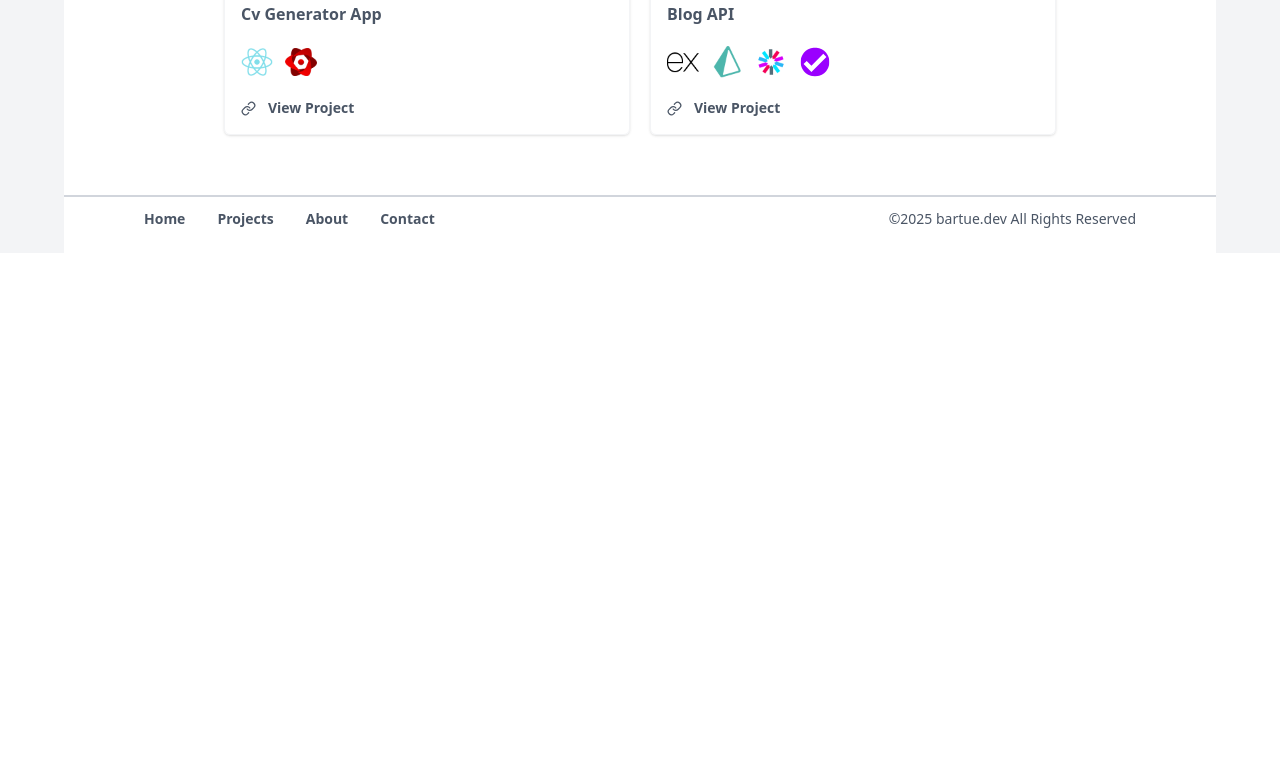
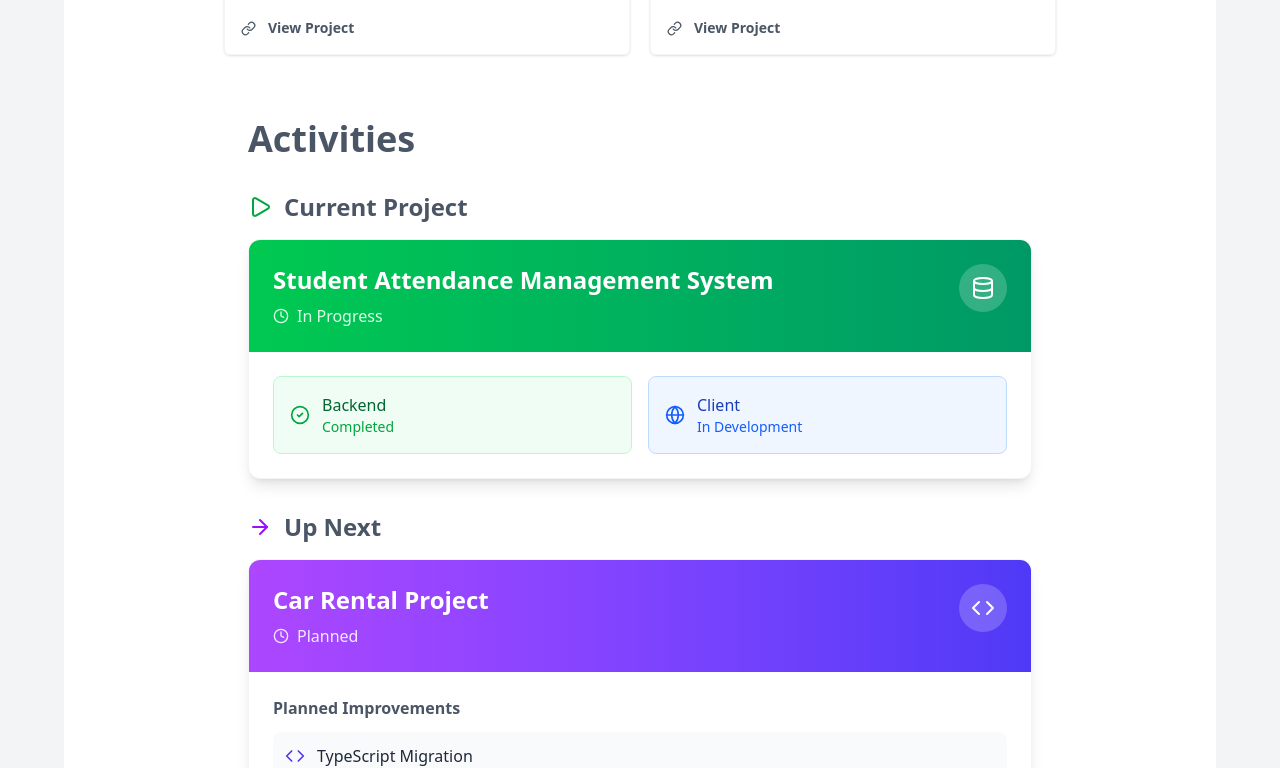
Before and after one commit to bartue-dev/portfolio-GUI, a React (Vite) app: page / in a window 1280 px wide. Shown: the part 1057-1825 px from the top of the page. Before the commit the page ends 1310 px from the top, so only its background shows below. Built offline with nearby package versions, Linux system fonts and the light colour scheme.

Commit message:
Import the activity component

```diff
--- a/src/page/homepage/Home.tsx
+++ b/src/page/homepage/Home.tsx
@@ -1,12 +1,14 @@
+import Activity from "../../components/activities/activity"
 import ProjectCard from "../../components/projects/ProjectCard"
 import Hero from "./Hero"
 
 export default function Home() {
 
   return (
-    <div className="flex-grow flex flex-col gap-30">
+    <div className="flex-grow flex flex-col gap-10">
       <Hero />
       <ProjectCard />
+      <Activity/>
     </div>
   )
 }
```
